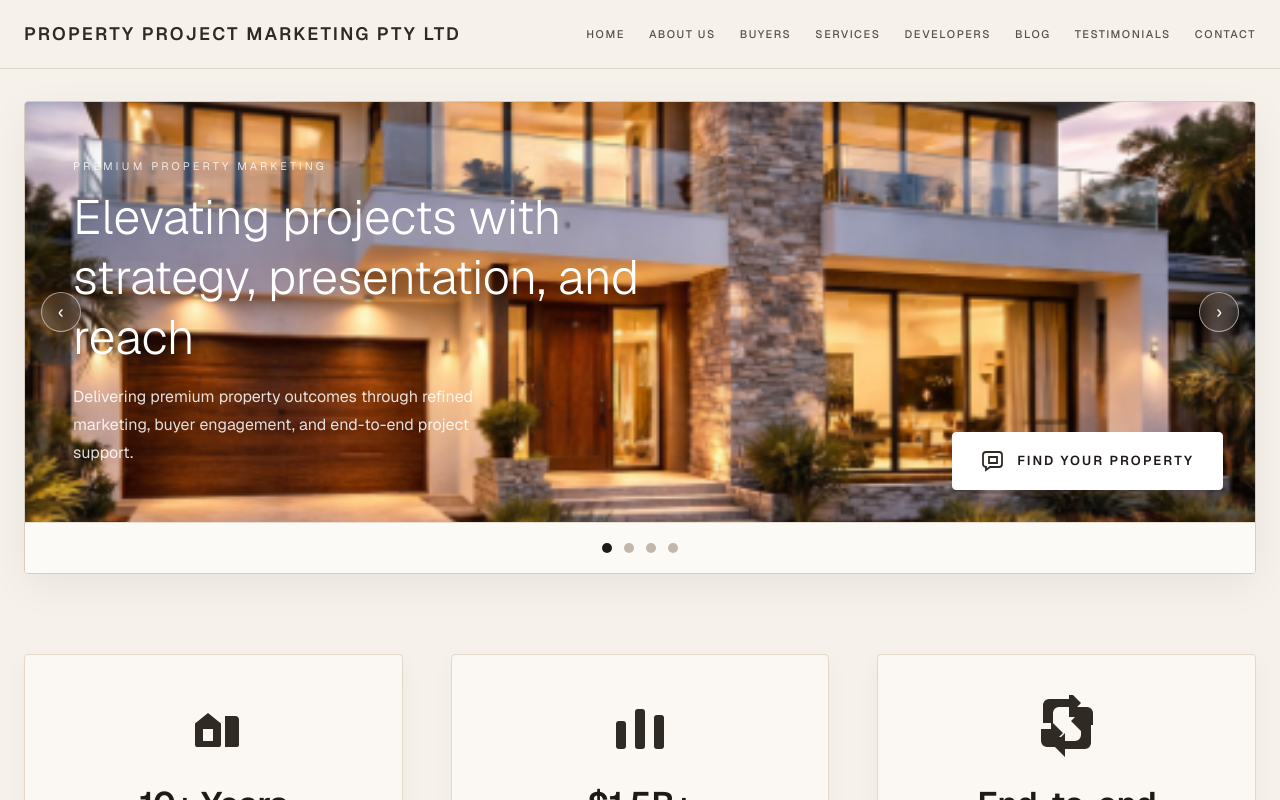
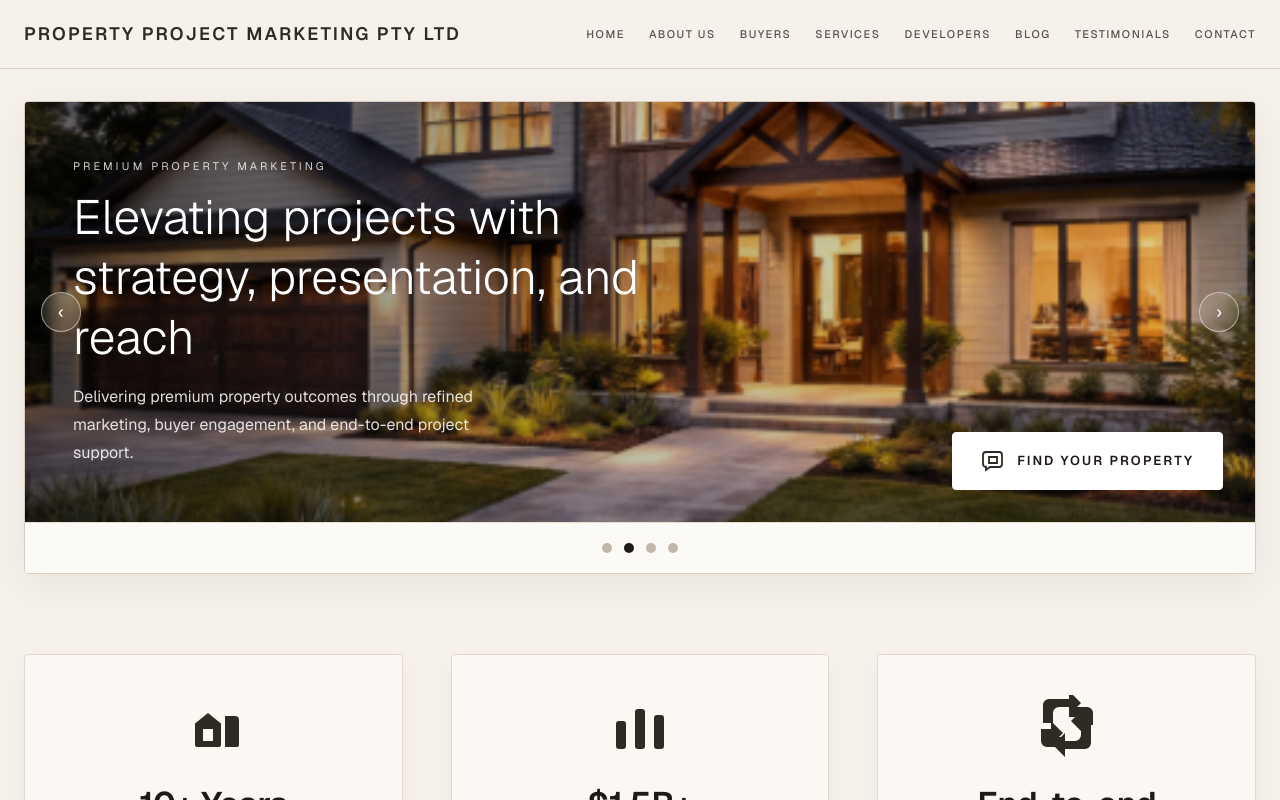
Before and after one commit to nedgerrard-ctrl/Propertied, a Next.js app in the folder ppm/: page / in a window 1280 px wide. Shown: the top 800 px of the page. Built offline with nearby package versions, Linux system fonts and the light colour scheme.

Commit message:
add slide animations

```diff
--- /dev/null
+++ b/ppm/app/components/HeroCarousel.tsx
@@ -0,0 +1,127 @@
+"use client";
+
+import { useEffect, useState } from "react";
+
+export default function HeroCarousel() {
+
+  const slides: string[] = [
+    "/images/house1.png",
+    "/images/house2.png",
+    "/images/banner3.png",
+    "/images/banner4.png",
+  ];
+
+  const [currentSlide, setCurrentSlide] = useState(0);
+  const [isFading, setIsFading] = useState(false);
+
+  const changeSlide = (nextIndex: number) => {
+    setIsFading(true);
+
+    setTimeout(() => {
+      setCurrentSlide(nextIndex);
+      setIsFading(false);
+    }, 250);
+  };
+
+  const nextSlide = () => {
+    const nextIndex = (currentSlide + 1) % slides.length;
+    changeSlide(nextIndex);
+  };
+
+  const prevSlide = () => {
+    const nextIndex = currentSlide === 0 ? slides.length - 1 : currentSlide - 1;
+    changeSlide(nextIndex);
+  };
+
+  const goToSlide = (index: number) => {
+    if (index !== currentSlide) {
+      changeSlide(index);
+    }
+  };
+
+  useEffect(() => {
+    const interval = setInterval(() => {
+      const nextIndex = (currentSlide + 1) % slides.length;
+      changeSlide(nextIndex);
+    }, 5000);
+
+    return () => clearInterval(interval);
+  }, [currentSlide]);
+
+  return (
+    <section className="overflow-hidden rounded-sm border border-[#d8cdc0] bg-white shadow-[0_12px_40px_rgba(0,0,0,0.06)]">
+      <div className="relative h-[420px] overflow-hidden bg-[#d9d1c6]">
+        <img
+          src={slides[currentSlide]}
+          alt={`Property banner ${currentSlide + 1}`}
+          className={`absolute inset-0 h-full w-full object-cover transition-opacity duration-500 ${
+            isFading ? "opacity-0" : "opacity-100"
+          }`}
+        />
+
+        <div className="absolute inset-0 bg-gradient-to-r from-black/55 via-black/25 to-black/10" />
+
+        <button
+          type="button"
+          onClick={prevSlide}
+          className="absolute left-4 top-1/2 z-10 flex h-10 w-10 -translate-y-1/2 items-center justify-center rounded-full border border-white/50 bg-white/10 text-lg text-white backdrop-blur transition hover:bg-white/20"
+          aria-label="Previous slide"
+        >
+          ‹
+        </button>
+
+        <button
+          type="button"
+          onClick={nextSlide}
+          className="absolute right-4 top-1/2 z-10 flex h-10 w-10 -translate-y-1/2 items-center justify-center rounded-full border border-white/50 bg-white/10 text-lg text-white backdrop-blur transition hover:bg-white/20"
+          aria-label="Next slide"
+        >
+          ›
+        </button>
+
+        <div className="absolute left-8 top-1/2 z-10 max-w-xl -translate-y-1/2 text-white md:left-12">
+          <p className="mb-3 text-[11px] uppercase tracking-[0.28em] text-white/80">
+            Premium Property Marketing
+          </p>
+          <h1 className="text-3xl font-light leading-tight md:text-5xl">
+            Elevating projects with strategy, presentation, and reach
+          </h1>
+          <p className="mt-4 max-w-md text-sm leading-7 text-white/85 md:text-base">
+            Delivering premium property outcomes through refined marketing,
+            buyer engagement, and end-to-end project support.
+          </p>
+        </div>
+
+        <a
+          href="#"
+          className="absolute bottom-8 right-8 z-10 inline-flex items-center gap-3 rounded-sm border border-white bg-white px-7 py-4 text-[13px] font-semibold uppercase tracking-[0.16em] text-[#1f1a17] shadow-lg transition hover:bg-[#f3ede4]"
+        >
+          <svg
+            viewBox="0 0 24 24"
+            className="h-6 w-6 stroke-[#2f2a24]"
+            fill="none"
+            strokeWidth="1.8"
+          >
+            <path d="M21 15a3 3 0 0 1-3 3H9l-4 3v-3H5a3 3 0 0 1-3-3V6a3 3 0 0 1 3-3h13a3 3 0 0 1 3 3v9Z" />
+            <path d="M8 8h8v6H8z" />
+          </svg>
+          <span>Find Your Property</span>
+        </a>
+      </div>
+
+      <div className="flex justify-center gap-3 border-t border-[#e7ddd0] bg-[#fcfaf7] py-5">
+        {slides.map((_, index) => (
+          <button
+            key={index}
+            type="button"
+            onClick={() => goToSlide(index)}
+            className={`h-2.5 w-2.5 rounded-full transition ${
+              currentSlide === index ? "bg-[#1f1a17]" : "bg-[#c2b7aa]"
+            }`}
+            aria-label={`Go to slide ${index + 1}`}
+          />
+        ))}
+      </div>
+    </section>
+  );
+}
--- a/ppm/app/page.tsx
+++ b/ppm/app/page.tsx
@@ -1,4 +1,41 @@
+"use client";
+
+import { useEffect, useState } from "react";
+import HeroCarousel from "./components/HeroCarousel";
+
 export default function Home() {
+
+  const bannerImages = [
+    "/images/house1.png",
+    "/images/house2.png",
+    "/images/banner3.png",
+    "/images/banner4.png",
+  ];
+
+  const [currentSlide, setCurrentSlide] = useState(0);
+
+  const nextSlide = () => {
+    setCurrentSlide((prev) => (prev + 1) % bannerImages.length);
+  };
+
+  const prevSlide = () => {
+    setCurrentSlide((prev) =>
+      prev === 0 ? bannerImages.length - 1 : prev - 1
+    );
+  };
+
+  const goToSlide = (index: number) => {
+    setCurrentSlide(index);
+  };
+
+  useEffect(() => {
+  const interval = setInterval(() => {
+    setCurrentSlide((prev) => (prev + 1) % bannerImages.length);
+  }, 5000);
+
+  return () => clearInterval(interval);
+  }, [currentSlide, bannerImages.length]);
+
   const stats = [
     {
       value: "10+ Years",
@@ -78,60 +115,7 @@ export default function Home() {
       </header>
 
       <div className="mx-auto max-w-7xl px-6 py-8">
-        <section className="overflow-hidden rounded-sm border border-[#d8cdc0] bg-white shadow-[0_12px_40px_rgba(0,0,0,0.06)]">
-          <div className="relative h-[420px] bg-[#d9d1c6]">
-
-            <img
-              src="/images/house1.png"
-              alt="Luxury property banner"
-              className="absolute inset-0 h-full w-full object-cover"
-            />
-
-            <button className="absolute left-4 top-1/2 flex h-10 w-10 -translate-y-1/2 items-center justify-center rounded-full border border-white/50 bg-white/10 text-lg text-white backdrop-blur transition hover:bg-white/20">
-              ‹
-            </button>
-
-            <button className="absolute right-4 top-1/2 flex h-10 w-10 -translate-y-1/2 items-center justify-center rounded-full border border-white/50 bg-white/10 text-lg text-white backdrop-blur transition hover:bg-white/20">
-              ›
-            </button>
-
-            <div className="absolute left-8 top-1/2 max-w-xl -translate-y-1/2 text-white md:left-12">
-              <p className="mb-3 text-[11px] uppercase tracking-[0.28em] text-white/80">
-                Premium Property Marketing
-              </p>
-              <h1 className="text-3xl font-light leading-tight md:text-5xl">
-                Elevating projects with strategy, presentation, and reach
-              </h1>
-              <p className="mt-4 max-w-md text-sm leading-7 text-white/85 md:text-base">
-                Delivering premium property outcomes through refined marketing,
-                buyer engagement, and end-to-end project support.
-              </p>
-            </div>
-
-            <a
-              href="#"
-              className="absolute bottom-8 right-8 inline-flex items-center gap-3 rounded-sm border border-white bg-white px-7 py-4 text-[13px] font-semibold uppercase tracking-[0.16em] text-[#1f1a17] shadow-lg transition hover:bg-[#f3ede4]"
-            >
-              <svg
-                viewBox="0 0 24 24"
-                className="h-6 w-6 stroke-[#2f2a24]"
-                fill="none"
-                strokeWidth="1.8"
-              >
-                <path d="M21 15a3 3 0 0 1-3 3H9l-4 3v-3H5a3 3 0 0 1-3-3V6a3 3 0 0 1 3-3h13a3 3 0 0 1 3 3v9Z" />
-                <path d="M8 8h8v6H8z" />
-              </svg>
-              <span>Find Your Property</span>
-            </a>
-          </div>
-
-          <div className="flex justify-center gap-3 border-t border-[#e7ddd0] bg-[#fcfaf7] py-5">
-            <span className="h-2.5 w-2.5 rounded-full bg-[#1f1a17]" />
-            <span className="h-2.5 w-2.5 rounded-full bg-[#c2b7aa]" />
-            <span className="h-2.5 w-2.5 rounded-full bg-[#c2b7aa]" />
-            <span className="h-2.5 w-2.5 rounded-full bg-[#c2b7aa]" />
-          </div>
-        </section>
+        <HeroCarousel />
 
         <section className="mt-20 grid gap-12 md:grid-cols-3">
           {stats.map((stat) => (
```
Also changed, not shown: ppm/public/images/banner3.png (added), ppm/public/images/banner4.png (added).
